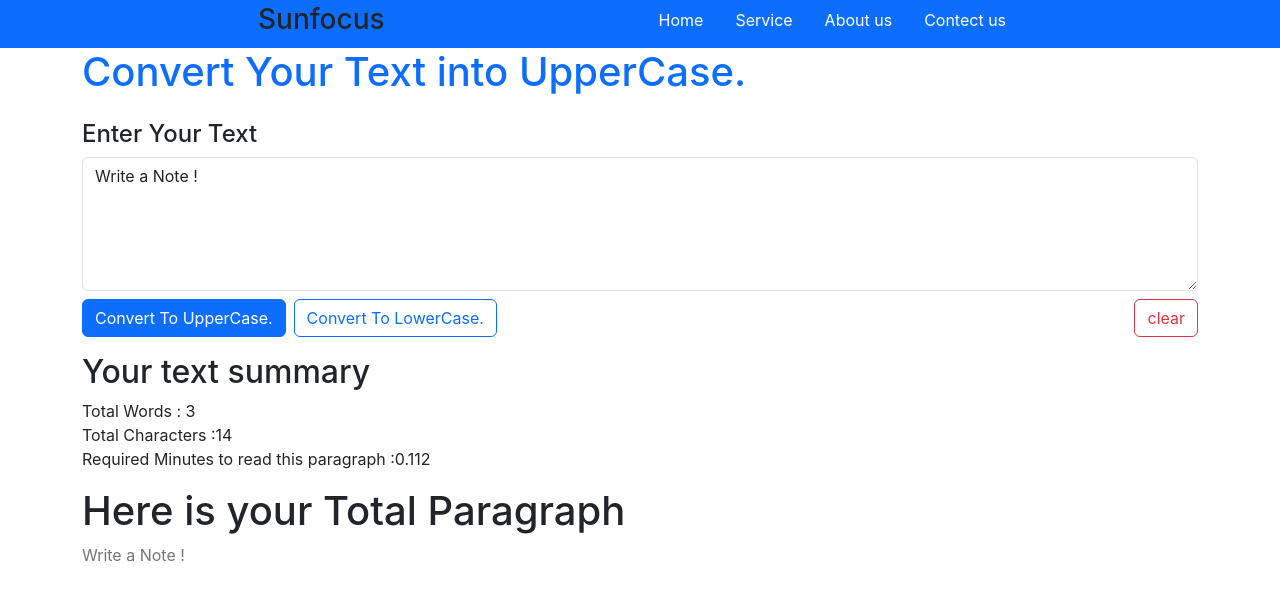
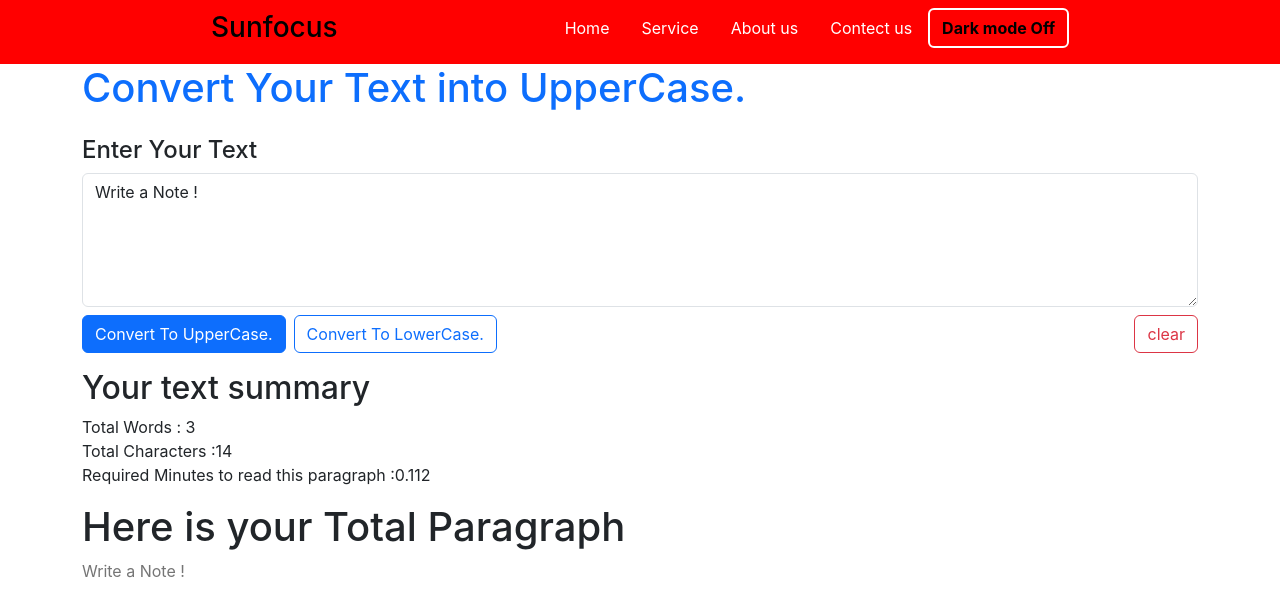
Before and after one commit to Paras-Web-developer/learn-react, a React (Create React App) app: page / in a window 1280 px wide. Shown: the top 616 px of the page. Built offline with nearby package versions, Linux system fonts and the light colour scheme; the HTML template or start-up script is replaced by a standard one.

Commit message:
Add Dark mode on navbar

```diff
--- a/src/App.js
+++ b/src/App.js
@@ -6,7 +6,7 @@ import TextForm from "./page/TextForm";
 function App() {
   return (
     <>
-      <Nav Home="Home" />
+      <Nav Dark="Dark" />
       <Home />
       <TextForm heading="Enter Your Text"/>
     </>
--- a/src/page/Navbar.js
+++ b/src/page/Navbar.js
@@ -1,23 +1,58 @@
 // import logo from "./logo.svg";
-import React from "react";
+import React, { useState } from "react";
 import PropTypes from "prop-types";
 
 function Nav(props) {
+
+  const [darkmode, setDarkmode] = useState({
+    color: "black",
+    backgroundColor: "red",
+    btnText:'Dark mode Off'
+  });
+
+  const toggleStyle = () => {
+    if (darkmode.color === "black") {
+      setDarkmode({
+        color: "white",
+        backgroundColor: "black",
+        btnText: 'Dark Mode on'
+        // Dark='Dark Mode on'
+      });
+    }
+    else{
+      setDarkmode({
+        color:'black',
+        backgroundColor: 'red',
+        btnText:'Dark mode Off'
+      })
+    }
+  };
+
   return (
     <>
       <nav
-        className="bg-primary d-flex justify-content-evenly align-items-center "
+        className=" d-flex justify-content-evenly align-items-center "
         data-bs-theme="dark"
+        style={darkmode}
       >
-        <div className="left">
+        <div className="left" style={darkmode}>
           <h3>Sunfocus</h3>
         </div>
         <div className="right">
-          <ul className="d-flex list-unstyled align-items-center justify-content-center text-white mt-2">
-            <li className="mx-3">{props.Home}</li>
+          <ul
+            className="d-flex list-unstyled align-items-center justify-content-center text-white mt-2"
+            style={darkmode}
+          >
+            <li className="mx-3">Home</li>
             <li className="mx-3">Service</li>
             <li className="mx-3">About us</li>
             <li className="mx-3">Contect us</li>
+            <button
+              className="btn border-2 border-white fw-bold"
+              onClick={toggleStyle} style={darkmode}
+            >
+              {darkmode.btnText}
+            </button>
           </ul>
         </div>
       </nav>
@@ -27,8 +62,8 @@ function Nav(props) {
 Nav.propTypes = {
   Home: PropTypes.string.isRequired,
 };
-Nav.defaultProps ={
-  Home: "Home2"
-}
+Nav.defaultProps = {
+  Home: "Home2",
+};
 
 export default Nav;
```
